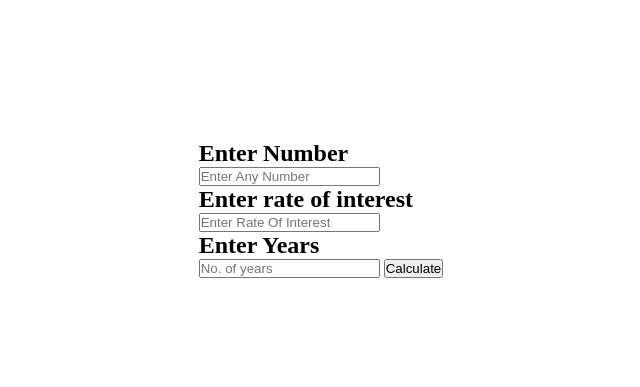
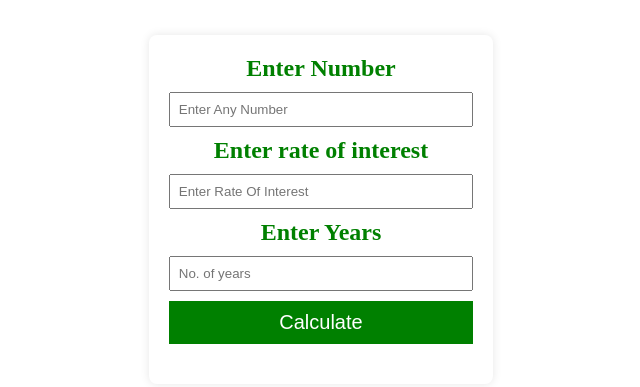
Before and after one commit to jyot4/InterestCalculator, a plain HTML site: page index.html in a window 1280 px wide. Shown: the part 191-578 px from the top of the page, without its empty margins (319-959 px from the left). Drawn offline with Linux system fonts and the light colour scheme.

Commit message:
add some css

```diff
--- a/style.css
+++ b/style.css
@@ -1,14 +1,53 @@
-*{
+  *{
     margin: 0;
     padding: 0;
     box-sizing: border-box;
+  }
+body {
+
+    margin: 0;
+    display: flex;
+    justify-content: center;
+    align-items: center;
+    height: 100vh;
 }
 
+.main {
+    /* background-color: #fff; */
+    padding: 20px;
+    border-radius: 8px;
+    box-shadow: 0 0 10px rgba(0, 0, 0, 0.1);
+}
 
-.main{
+.interest {
+    text-align: center;
+}
+
+h2 {
+    color:green;
+
+    margin-bottom: 10px;
+}
+
+input {
+    padding: 8px;
+    margin-bottom: 10px;
     width: 100%;
-    height: 100vh;
-    display: flex;
-    justify-content: center;
-align-items: center;
+    box-sizing: border-box;
 }
+
+button {
+    background-color: green;
+    color: white;
+    font-size: 20px;
+    border: none;
+    padding: 10px;
+    width: 100%;
+    cursor: pointer;
+}
+
+h1 {
+    margin-top: 20px;
+    font-size: 24px;
+    color: green;
+}
```
